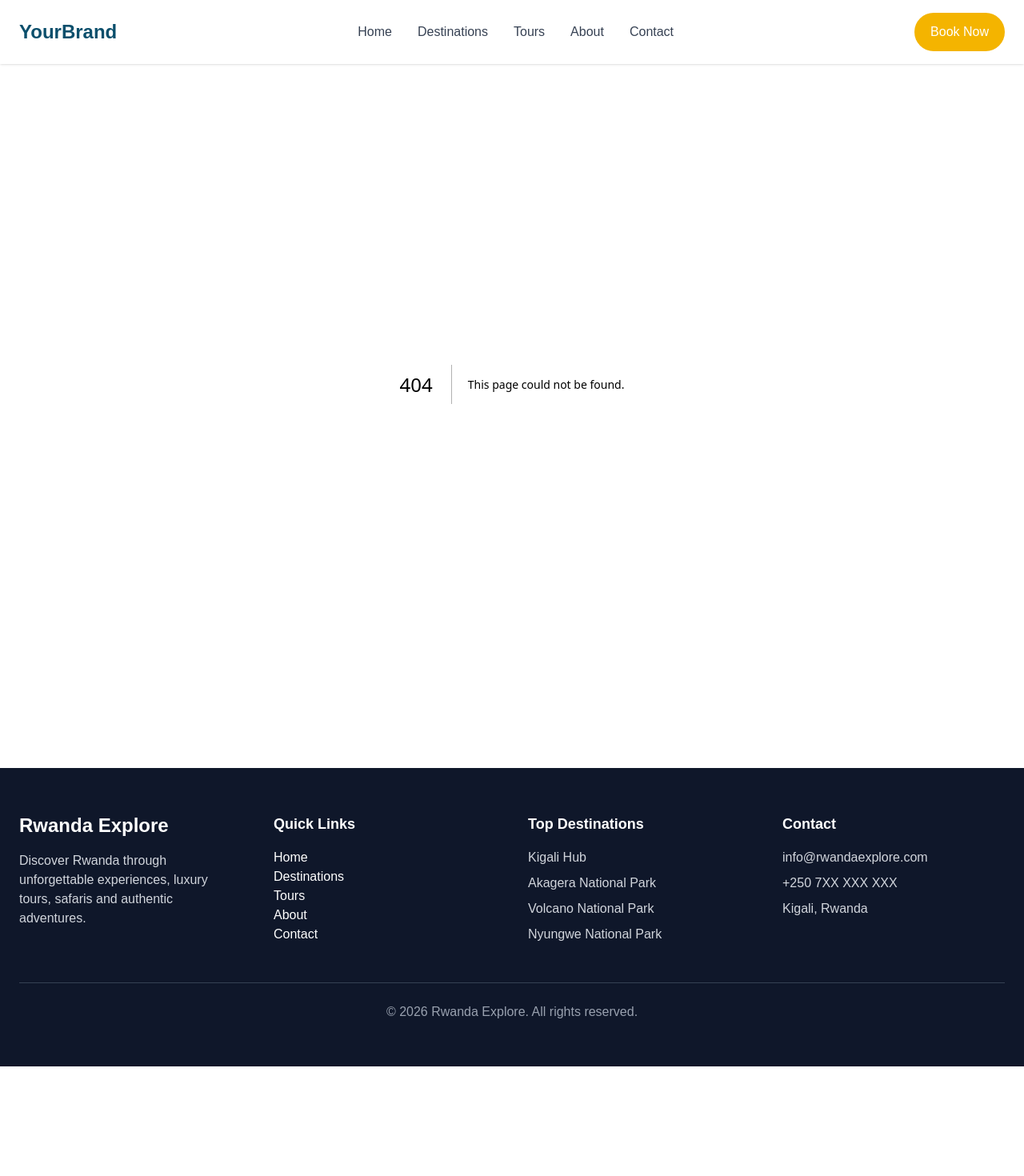
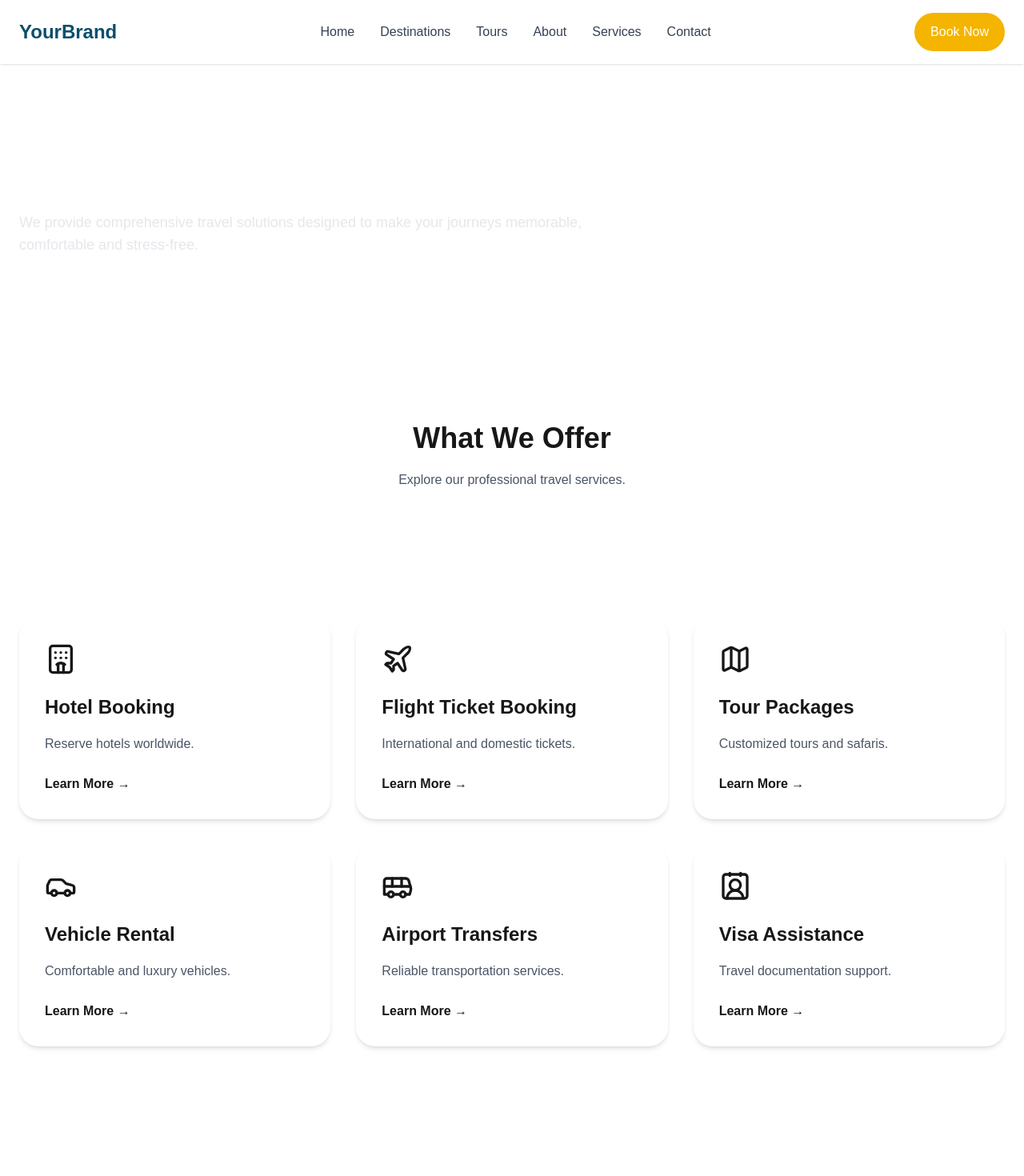
Before and after one commit to ELIE-MANI/tembo-tours, a Next.js app: page /services in a window 1280 px wide. Before the commit this address had no page. Shown: the top 1470 px of the page at 80% size. Before the commit the page ends 1333 px from the top, so only its background shows below. Built offline with nearby package versions, Linux system fonts and the light colour scheme.

Commit message:
Build services page with reusable service cards

```diff
--- /dev/null
+++ b/app/services/page.tsx
@@ -0,0 +1,54 @@
+import Container from "@/components/ui/Container";
+import ServicesGrid from "@/components/services/ServicesGrid";
+
+export default function ServicesPage() {
+  return (
+    <>
+      {/* Hero */}
+      <section className="bg-primary py-28 text-white">
+
+        <Container>
+
+          <div className="max-w-3xl">
+
+            <h1 className="text-5xl font-bold mb-6">
+              Our Services
+            </h1>
+
+            <p className="text-lg text-gray-200">
+              We provide comprehensive travel solutions
+              designed to make your journeys memorable,
+              comfortable and stress-free.
+            </p>
+
+          </div>
+
+        </Container>
+
+      </section>
+
+      {/* Services */}
+      <section className="py-24">
+
+        <Container>
+
+          <div className="text-center mb-16">
+
+            <h2 className="text-4xl font-bold mb-5">
+              What We Offer
+            </h2>
+
+            <p className="text-gray-600">
+              Explore our professional travel services.
+            </p>
+
+          </div>
+
+          <ServicesGrid />
+
+        </Container>
+
+      </section>
+    </>
+  );
+}
--- a/components/navbar/Navbar.tsx
+++ b/components/navbar/Navbar.tsx
@@ -37,6 +37,10 @@ Tours
 <Link href="/about">
 About
 </Link>
+<Link href="/services">
+Services
+</Link>
+
 
 <Link href="/contact">
 Contact
--- /dev/null
+++ b/components/services/ServiceCard.tsx
@@ -0,0 +1,52 @@
+import {
+  Hotel,
+  Plane,
+  Map,
+  Car,
+  Bus,
+  ContactRound,
+} from "lucide-react";
+
+type ServiceCardProps = {
+  title: string;
+  description: string;
+  icon: string;
+};
+
+export default function ServiceCard({
+  title,
+  description,
+  icon,
+}: ServiceCardProps) {
+
+  const icons = {
+    hotel: <Hotel size={40} />,
+    plane: <Plane size={40} />,
+    map: <Map size={40} />,
+    car: <Car size={40} />,
+    bus: <Bus size={40} />,
+    passport: <ContactRound size={40} />,
+  };
+
+  return (
+    <div className="bg-white rounded-3xl shadow-md p-8 hover:-translate-y-2 transition duration-300">
+
+      <div className="text-primary mb-6">
+        {icons[icon as keyof typeof icons]}
+      </div>
+
+      <h3 className="text-2xl font-semibold mb-4">
+        {title}
+      </h3>
+
+      <p className="text-gray-600 leading-7">
+        {description}
+      </p>
+<button
+className="mt-6 text-primary font-semibold"
+>
+Learn More →
+</button>
+    </div>
+  );
+}
--- /dev/null
+++ b/components/services/ServicesGrid.tsx
@@ -0,0 +1,23 @@
+import ServiceCard from "./ServiceCard";
+import { services } from "@/lib/data/services";
+
+export default function ServicesGrid() {
+  return (
+    <section className="py-24">
+
+      <div className="grid md:grid-cols-2 lg:grid-cols-3 gap-8">
+
+        {services.map((service : any) => (
+          <ServiceCard
+            key={service.id}
+            title={service.title}
+            description={service.description}
+            icon={service.icon}
+          />
+        ))}
+
+      </div>
+
+    </section>
+  );
+}
```
